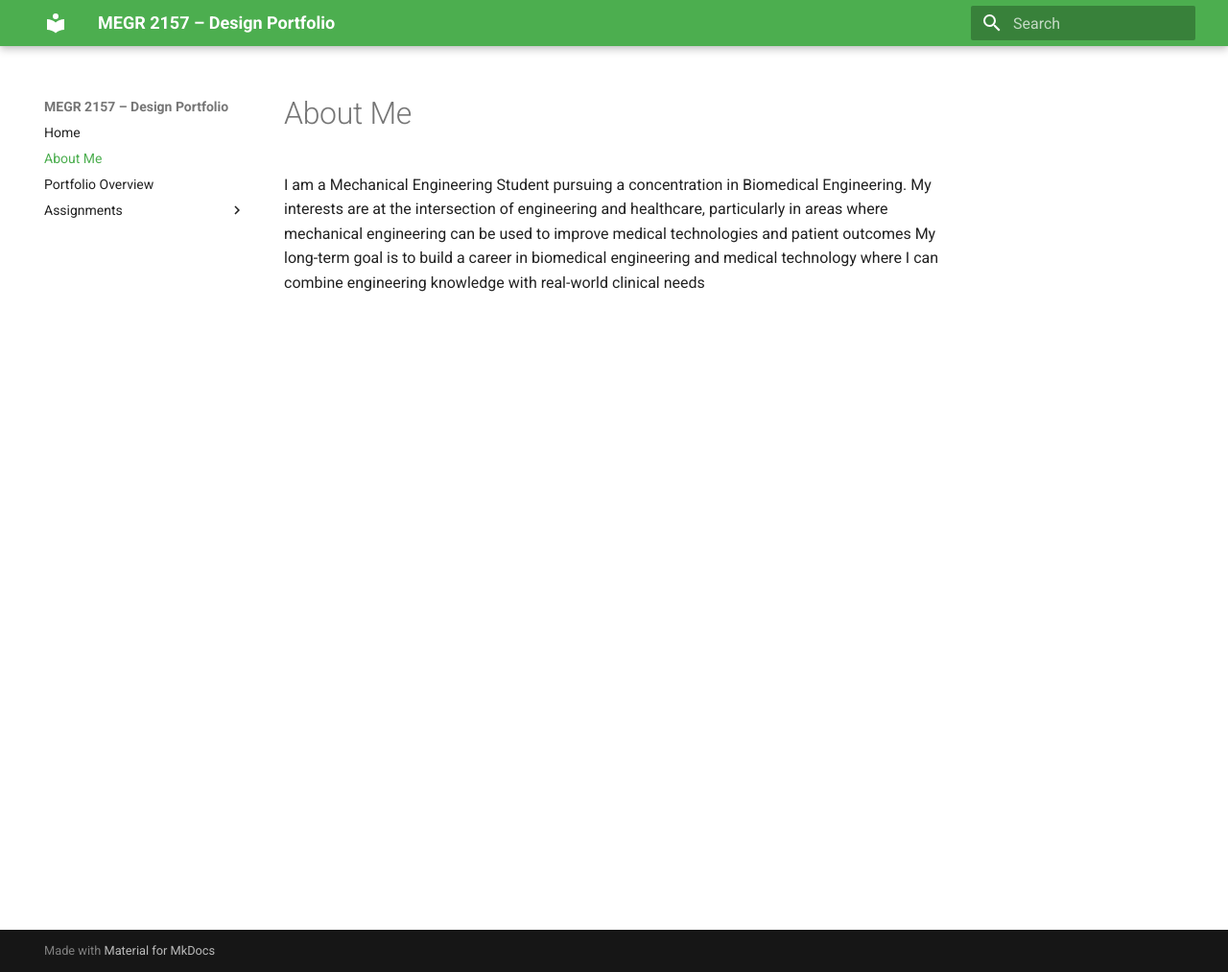
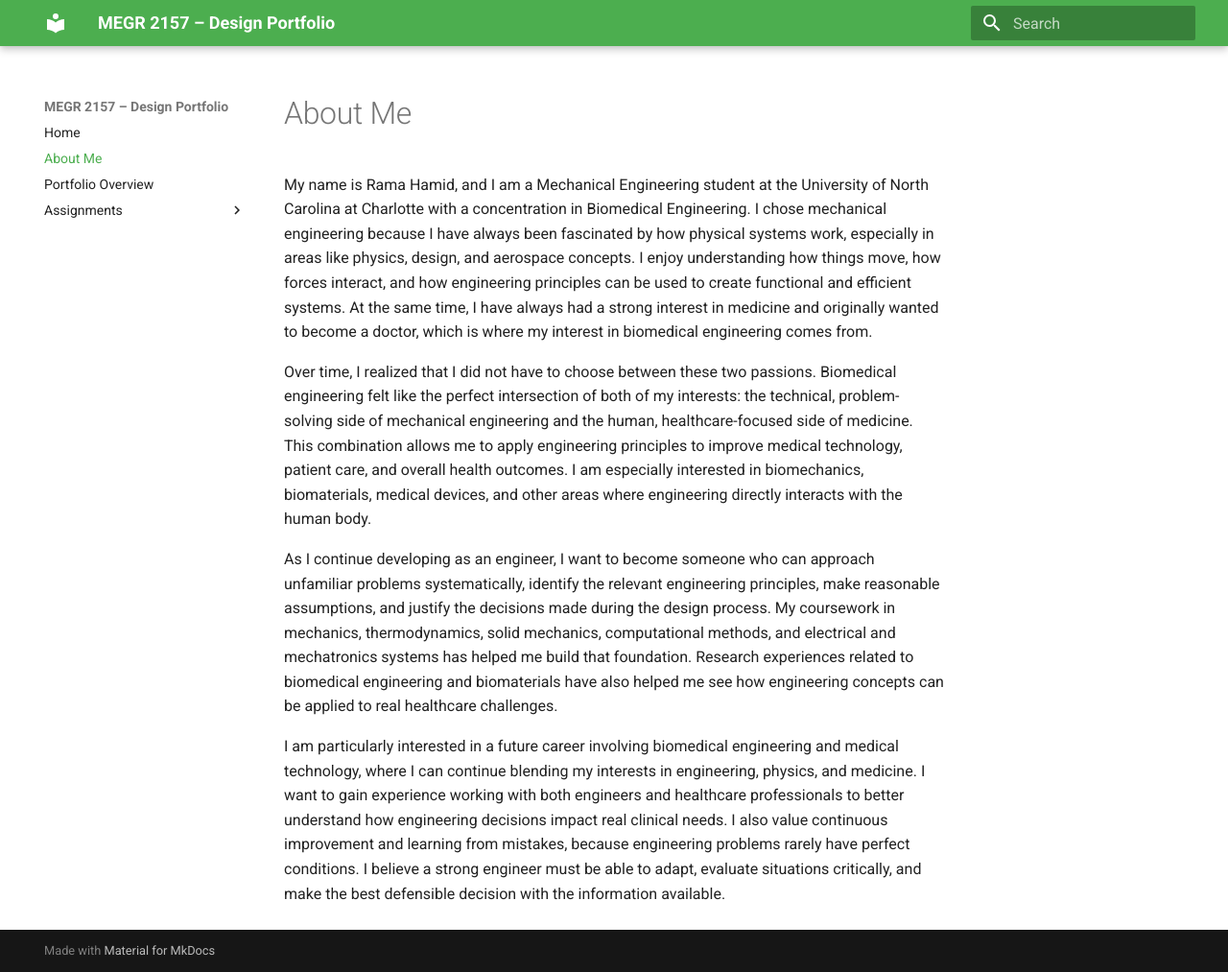
Before and after one commit to Rama-H/megr2157-portfolio, an MkDocs documentation site: the page built from docs/aboutme/index.md, in a window 1280 px wide and 1013 px high. Shown: the whole window at 96% size. Built offline with MkDocs 1.6.1 and Material for MkDocs 9.7.7, drawn with Linux system fonts in a browser that asks for light colours.

Commit message:
Revise About Me section with detailed background
Expanded personal introduction and clarified career goals in biomedical engineering. Added details about interests in mechanics, healthcare, and the integration of engineering with medical technology.

```diff
--- a/docs/aboutme/index.md
+++ b/docs/aboutme/index.md
@@ -1,3 +1,8 @@
 #About Me
-I am a Mechanical Engineering Student pursuing a concentration in Biomedical Engineering. My interests are at the intersection of engineering and healthcare, particularly in areas where mechanical engineering can be used to improve medical technologies and patient outcomes
-My long-term goal is to build a career in biomedical engineering and medical technology where I can combine engineering knowledge with real-world clinical needs
+My name is Rama Hamid, and I am a Mechanical Engineering student at the University of North Carolina at Charlotte with a concentration in Biomedical Engineering. I chose mechanical engineering because I have always been fascinated by how physical systems work, especially in areas like physics, design, and aerospace concepts. I enjoy understanding how things move, how forces interact, and how engineering principles can be used to create functional and efficient systems. At the same time, I have always had a strong interest in medicine and originally wanted to become a doctor, which is where my interest in biomedical engineering comes from.
+
+Over time, I realized that I did not have to choose between these two passions. Biomedical engineering felt like the perfect intersection of both of my interests: the technical, problem-solving side of mechanical engineering and the human, healthcare-focused side of medicine. This combination allows me to apply engineering principles to improve medical technology, patient care, and overall health outcomes. I am especially interested in biomechanics, biomaterials, medical devices, and other areas where engineering directly interacts with the human body.
+
+As I continue developing as an engineer, I want to become someone who can approach unfamiliar problems systematically, identify the relevant engineering principles, make reasonable assumptions, and justify the decisions made during the design process. My coursework in mechanics, thermodynamics, solid mechanics, computational methods, and electrical and mechatronics systems has helped me build that foundation. Research experiences related to biomedical engineering and biomaterials have also helped me see how engineering concepts can be applied to real healthcare challenges.
+
+I am particularly interested in a future career involving biomedical engineering and medical technology, where I can continue blending my interests in engineering, physics, and medicine. I want to gain experience working with both engineers and healthcare professionals to better understand how engineering decisions impact real clinical needs. I also value continuous improvement and learning from mistakes, because engineering problems rarely have perfect conditions. I believe a strong engineer must be able to adapt, evaluate situations critically, and make the best defensible decision with the information available.
```
